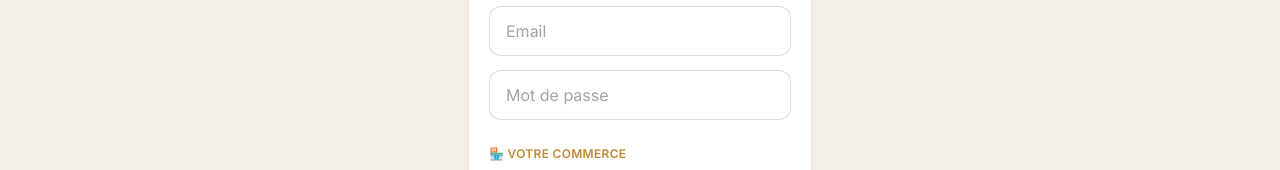
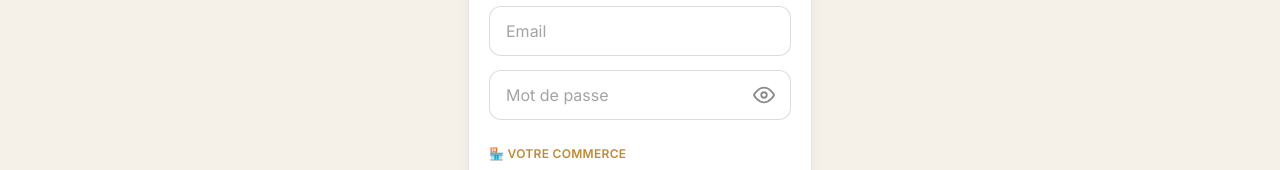
Before and after one commit to diakoboulon/Diako-Stock, a Next.js app: page /inscription in a window 1280 px wide. Shown: the part 344-514 px from the top of the page. Built offline with nearby package versions, Linux system fonts and the light colour scheme; no server answers.

Commit message:
rectification du mot de passe

```diff
--- a/app/(auth)/connexion/page.tsx
+++ b/app/(auth)/connexion/page.tsx
@@ -4,6 +4,7 @@
 import Link from "next/link";
 import { useRouter } from "next/navigation";
 import { supabase } from "@/lib/supabase";
+import ChampMotDePasse from "@/components/ChampMotDePasse";
 
 export default function ConnexionPage() {
   const router = useRouter();
@@ -54,14 +55,7 @@
           </div>
           <div>
             <label className="block text-sm font-medium mb-1">Mot de passe</label>
-            <input
-              type="password"
-              required
-              className="input-field"
-              value={motDePasse}
-              onChange={(e) => setMotDePasse(e.target.value)}
-              placeholder="••••••••"
-            />
+            <ChampMotDePasse required autoComplete="current-password" value={motDePasse} onChange={setMotDePasse} placeholder="••••••••" />
           </div>
 
           {erreur && <p className="text-clay text-sm font-medium">{erreur}</p>}
--- a/app/(auth)/inscription/page.tsx
+++ b/app/(auth)/inscription/page.tsx
@@ -4,6 +4,7 @@
 import Link from "next/link";
 import { useRouter } from "next/navigation";
 import { supabase } from "@/lib/supabase";
+import ChampMotDePasse from "@/components/ChampMotDePasse";
 
 export default function InscriptionPage() {
   const router = useRouter();
@@ -117,14 +118,7 @@
             value={form.email}
             onChange={(e) => majChamp("email", e.target.value)}
           />
-          <input
-            required
-            type="password"
-            placeholder="Mot de passe"
-            className="input-field"
-            value={form.motDePasse}
-            onChange={(e) => majChamp("motDePasse", e.target.value)}
-          />
+          <ChampMotDePasse required autoComplete="new-password" placeholder="Mot de passe" value={form.motDePasse} onChange={(v) => majChamp("motDePasse", v)} />
 
           <p className="text-xs font-semibold tracking-wide text-bronze uppercase pt-3">🏪 Votre commerce</p>
           <input
--- a/app/(auth)/reinitialiser/page.tsx
+++ b/app/(auth)/reinitialiser/page.tsx
@@ -4,6 +4,7 @@
 import Link from "next/link";
 import { useRouter } from "next/navigation";
 import { supabase } from "@/lib/supabase";
+import ChampMotDePasse from "@/components/ChampMotDePasse";
 
 export default function ReinitialiserPage() {
   const router = useRouter();
@@ -50,11 +51,11 @@
             <>
               <div>
                 <label className="block text-sm font-medium mb-1">Nouveau mot de passe</label>
-                <input type="password" required minLength={8} className="input-field" value={mdp} onChange={(e) => setMdp(e.target.value)} placeholder="8 caractères minimum" />
+                <ChampMotDePasse required minLength={8} autoComplete="new-password" value={mdp} onChange={setMdp} placeholder="8 caractères minimum" />
               </div>
               <div>
                 <label className="block text-sm font-medium mb-1">Répétez le mot de passe</label>
-                <input type="password" required minLength={8} className="input-field" value={mdp2} onChange={(e) => setMdp2(e.target.value)} />
+                <ChampMotDePasse required minLength={8} autoComplete="new-password" value={mdp2} onChange={setMdp2} />
               </div>
               {erreur && <p className="text-clay text-sm font-medium">{erreur}</p>}
               <button type="submit" disabled={chargement} className="w-full bg-bronze text-white font-display font-semibold text-[17px] rounded-2xl py-4 shadow-lg disabled:opacity-50">
--- /dev/null
+++ b/components/ChampMotDePasse.tsx
@@ -0,0 +1,52 @@
+"use client";
+
+import { useState } from "react";
+
+type Props = {
+  value: string;
+  onChange: (valeur: string) => void;
+  placeholder?: string;
+  required?: boolean;
+  minLength?: number;
+  autoComplete?: string;
+};
+
+// Champ mot de passe avec un bouton « œil » pour voir ou cacher ce qu'on a tapé.
+export default function ChampMotDePasse({ value, onChange, placeholder, required, minLength, autoComplete }: Props) {
+  const [visible, setVisible] = useState(false);
+  return (
+    <div className="relative">
+      <input
+        type={visible ? "text" : "password"}
+        required={required}
+        minLength={minLength}
+        autoComplete={autoComplete}
+        className="input-field pr-12"
+        value={value}
+        onChange={(e) => onChange(e.target.value)}
+        placeholder={placeholder}
+      />
+      <button
+        type="button"
+        onClick={() => setVisible((v) => !v)}
+        aria-label={visible ? "Cacher le mot de passe" : "Voir le mot de passe"}
+        aria-pressed={visible}
+        className="absolute right-2 top-1/2 -translate-y-1/2 p-2 text-ink/50 hover:text-ink"
+      >
+        {visible ? (
+          <svg width="22" height="22" viewBox="0 0 24 24" fill="none" stroke="currentColor" strokeWidth="2" strokeLinecap="round" strokeLinejoin="round" aria-hidden="true">
+            <path d="M17.94 17.94A10.07 10.07 0 0 1 12 20c-7 0-11-8-11-8a18.45 18.45 0 0 1 5.06-5.94" />
+            <path d="M9.9 4.24A9.12 9.12 0 0 1 12 4c7 0 11 8 11 8a18.5 18.5 0 0 1-2.16 3.19" />
+            <path d="M14.12 14.12a3 3 0 1 1-4.24-4.24" />
+            <line x1="1" y1="1" x2="23" y2="23" />
+          </svg>
+        ) : (
+          <svg width="22" height="22" viewBox="0 0 24 24" fill="none" stroke="currentColor" strokeWidth="2" strokeLinecap="round" strokeLinejoin="round" aria-hidden="true">
+            <path d="M1 12s4-8 11-8 11 8 11 8-4 8-11 8-11-8-11-8z" />
+            <circle cx="12" cy="12" r="3" />
+          </svg>
+        )}
+      </button>
+    </div>
+  );
+}
```
